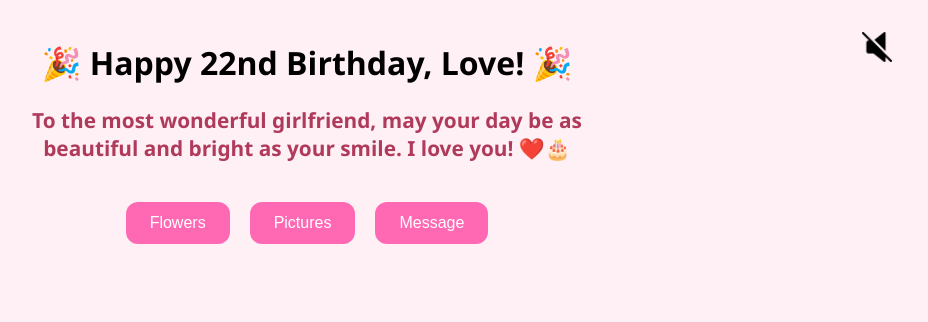
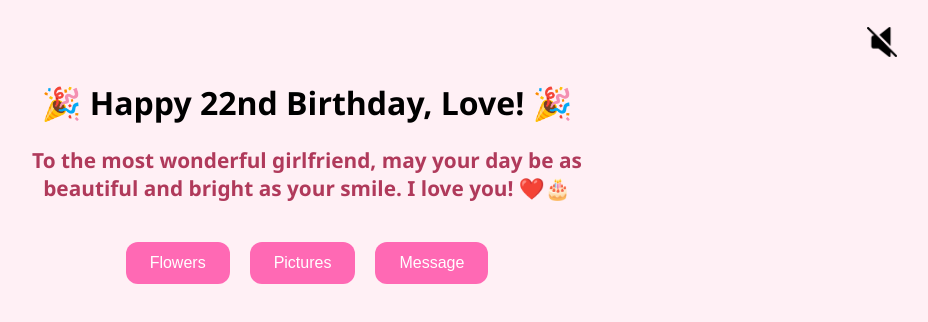
Before and after one commit to pinyot07/lovebday, a plain HTML site: page index.html in a window 1280 px wide. Shown: the whole page, without its empty margins (333-1261 px from the left). Drawn offline with Linux system fonts and the light colour scheme.

Commit message:
Fix music button position and layout styling

```diff
--- a/style.css
+++ b/style.css
@@ -2,13 +2,14 @@ body {
     font-family: 'Segoe UI', Tahoma, Geneva, Verdana, sans-serif;
     background-color: #fff0f5;
     text-align: center;
-    padding: 20px;
+    padding: 60px 20px 20px; /* Added top padding for fixed music button */
     margin: 0;
   }
 
   .container {
     max-width: 600px;
     margin: 0 auto;
+    position: relative;
   }
 
   .message {
@@ -63,9 +64,10 @@ body {
     background: transparent;
     border: none;
     position: fixed;
-    top: 20px;
-    right: 20px;
+    top: 15px;
+    right: 15px;
     cursor: pointer;
+    z-index: 1000; /* Make sure it's on top */
   }
 
   #musicToggle img {
```
